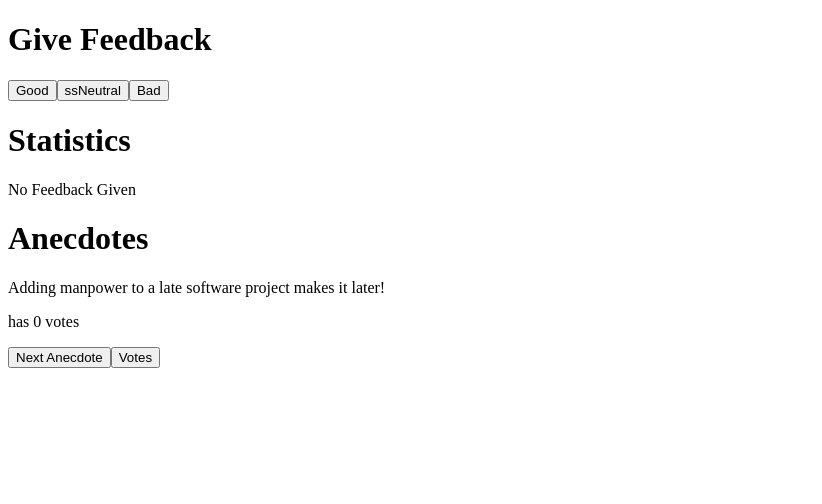
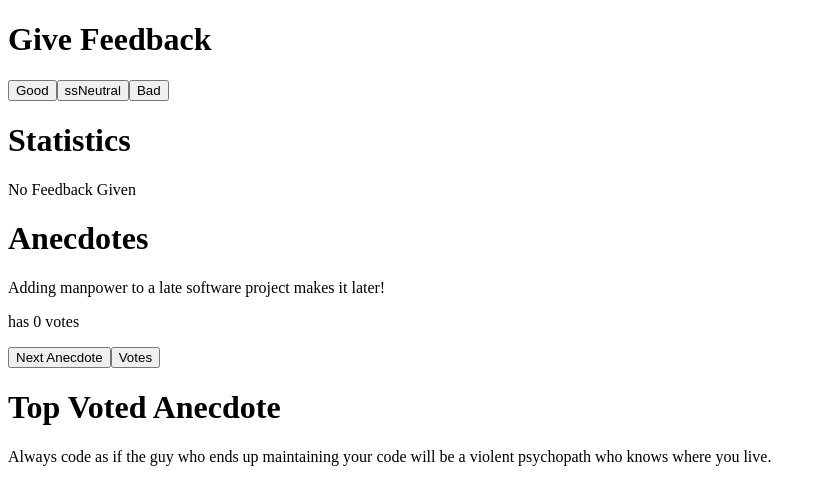
Before and after one commit to skipzero/fullstack-course, a React (Create React App) app in the folder Section1/part1/: page / in a window 1280 px wide. Shown: the top 504 px of the page, without its empty margins (0-822 px from the left). Built offline with nearby package versions, Linux system fonts and the light colour scheme.

Commit message:
finished up the anecdeote section for part/section1

```diff
--- a/Section1/part1/src/App.js
+++ b/Section1/part1/src/App.js
@@ -70,16 +70,32 @@ const App = () => {
   const [neutral, setNeutral] = useState(0)
   const [bad, setBad] = useState(0);
 
-  const addVote = (lineVotes) => {
-    console.log('setVotes', lineVotes)
-    let newVote = lineVotes + 1
-    setVotes(votes + 1);
+  const [lineArr, setLineArr] = useState(anecdotes)
+
+  const addVote = (currLine) => {
+    const newState = lineArr.map(obj => {
+      if (obj.line === currLine.line) {
+        return {...obj, votes: currLine.votes += 1}
+      }
+      return obj;
+    });
+    setLineArr(newState)
   }
 
-  const [anecdoteLine, setAnecdoteLine] = useState(() => getLine(anecdotes))
-  const [votes, setVotes] = useState(anecdoteLine.votes);
+  const [anecdoteLine, setAnecdoteLine] = useState(() => getLine(lineArr))
 
   const stats = [good, neutral, bad]
+
+  const getTopAnecdote = (array) => {
+    const sortingArr = [...lineArr]
+    sortingArr.sort((a,b) => {
+      if (a.votes > b.votes) return -1
+      if (a.votes < b.votes) return 1
+      return 0
+    })
+    console.log('topp',sortingArr)
+    return sortingArr[0]
+  }
 
   return (
     <div>
@@ -97,7 +113,7 @@ const App = () => {
         }
       <div>
         <h1>Anecdotes</h1>
-        <Anecdote line={anecdoteLine.line} votes={votes}/>
+        <Anecdote line={anecdoteLine.line} votes={anecdoteLine.votes}/>
         <Button handleClick={() => {
           console.log('ave', anecdoteLine, anecdoteLine.voptes)
           setAnecdoteLine(getLine(anecdotes))
@@ -105,6 +121,8 @@ const App = () => {
         text="Next Anecdote" />
         <Button handleClick={() => addVote(anecdoteLine)} text="Votes"/>
       </div>
+      <h1>Top Voted Anecdote</h1>
+      {getTopAnecdote(lineArr).line}
     </div>
 
   )
```
